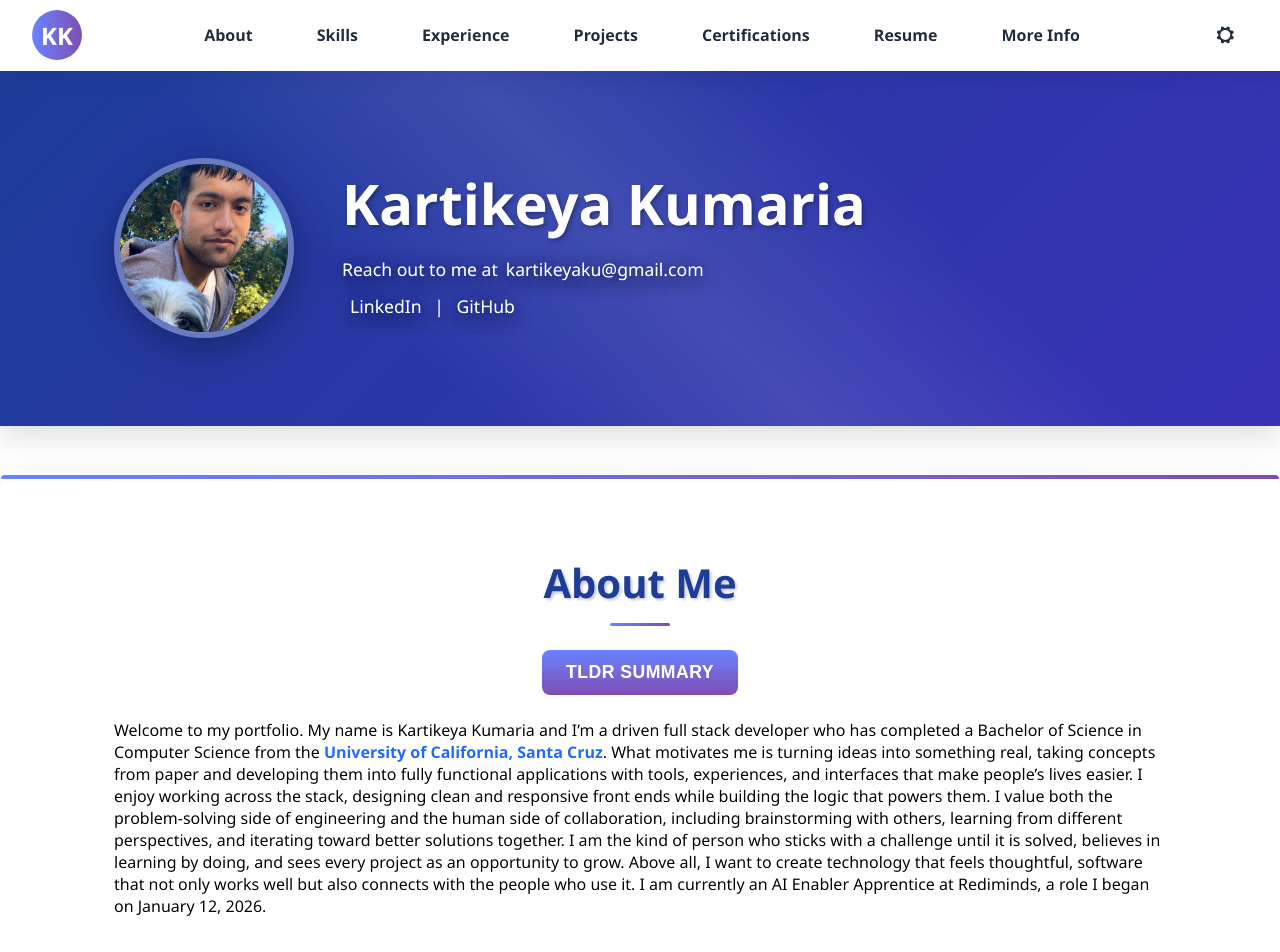
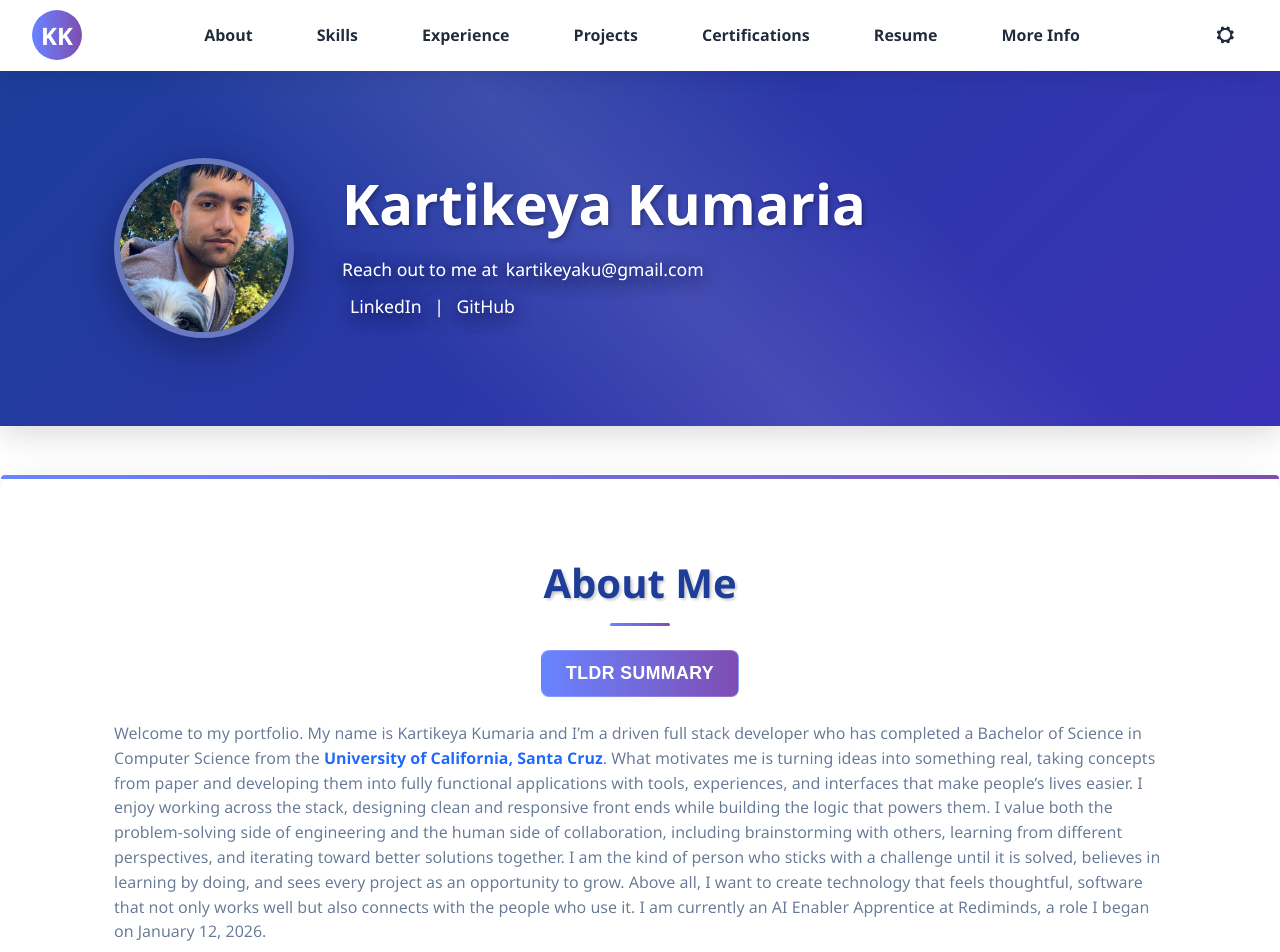
Before and after one commit to Karti722/Personal_Website, a Next.js app in the folder website/: page / in a window 1280 px wide. Shown: the top 952 px of the page. Built offline with nearby package versions, Linux system fonts and the light colour scheme.

Commit message:
Adjusted text styles for cyberpunk theme

```diff
--- a/website/app/components/Sections/About/About.module.css
+++ b/website/app/components/Sections/About/About.module.css
@@ -3,15 +3,15 @@
   width: fit-content;
   margin: 0 auto 1.5rem auto;
   padding: 0.75rem 1.5rem;
-  background: var(--card-accent-gradient);
-  color: white;
-  border: none;
+  background: var(--accent-gradient);
+  color: #ffffff;
+  border: 1px solid var(--section-border-color);
   border-radius: 8px;
   font-size: clamp(0.9rem, 2vw, 1.1rem);
-  font-weight: 600;
+  font-weight: 700;
   cursor: pointer;
   transition: all 0.3s cubic-bezier(0.34, 1.56, 0.64, 1);
-  box-shadow: 0 4px 15px var(--card-accent-glow);
+  box-shadow: var(--toggle-shadow);
   text-transform: uppercase;
   letter-spacing: 0.5px;
   position: relative;
@@ -37,12 +37,18 @@
 
 .toggleBtn:hover {
   transform: translateY(-3px);
-  box-shadow: 0 8px 24px var(--card-accent-glow);
+  box-shadow: var(--toggle-active-shadow);
+  filter: saturate(1.08);
 }
 
 .toggleBtn:active {
   transform: translateY(-1px);
-  box-shadow: 0 4px 12px var(--card-accent-glow);
+  box-shadow: var(--toggle-shadow);
+}
+
+:global(#about p) {
+  color: var(--muted-color);
+  line-height: 1.55;
 }
 
 @media (max-width: 768px) {
--- a/website/app/components/Sections/Certifications/Certifications.module.css
+++ b/website/app/components/Sections/Certifications/Certifications.module.css
@@ -67,16 +67,16 @@
   display: inline-block;
   margin-top: 1rem;
   padding: 0.56rem 1.08rem;
-  background: linear-gradient(135deg, #22c55e 0%, #10b981 45%, #059669 100%);
+  background: var(--success-gradient);
   color: white;
   border-radius: 8px;
   text-decoration: none;
   transition: all 0.3s ease;
   font-weight: 800;
   letter-spacing: 0.015em;
-  border: 1px solid rgba(255, 255, 255, 0.35);
+  border: 1px solid var(--success-border);
   box-shadow:
-    0 10px 24px rgba(16, 185, 129, 0.38),
+    0 10px 24px var(--success-glow),
     0 2px 8px rgba(0, 0, 0, 0.22),
     inset 0 1px 0 rgba(255, 255, 255, 0.35);
   text-shadow: 0 1px 2px rgba(0, 0, 0, 0.28);
@@ -88,7 +88,7 @@
 .certification a:hover {
   transform: translateY(-3px) scale(1.03);
   box-shadow:
-    0 14px 28px rgba(16, 185, 129, 0.48),
+    0 14px 28px var(--success-glow-strong),
     0 4px 12px rgba(0, 0, 0, 0.24),
     inset 0 1px 0 rgba(255, 255, 255, 0.42);
 }
@@ -114,13 +114,13 @@
   0%,
   100% {
     box-shadow:
-      0 10px 24px rgba(16, 185, 129, 0.38),
+      0 10px 24px var(--success-glow),
       0 2px 8px rgba(0, 0, 0, 0.22),
       inset 0 1px 0 rgba(255, 255, 255, 0.35);
   }
   50% {
     box-shadow:
-      0 14px 30px rgba(16, 185, 129, 0.5),
+      0 14px 30px var(--success-glow-strong),
       0 4px 12px rgba(0, 0, 0, 0.24),
       inset 0 1px 0 rgba(255, 255, 255, 0.4);
   }
--- a/website/app/components/Sections/Resume/Resume.module.css
+++ b/website/app/components/Sections/Resume/Resume.module.css
@@ -41,13 +41,13 @@
 }
 
 .viewBtn {
-  background: linear-gradient(135deg, #22c55e 0%, #10b981 45%, #059669 100%);
+  background: var(--success-gradient);
   color: white;
   font-weight: 800;
   letter-spacing: 0.015em;
-  border: 1px solid rgba(255, 255, 255, 0.35);
+  border: 1px solid var(--success-border);
   box-shadow:
-    0 10px 24px rgba(16, 185, 129, 0.38),
+    0 10px 24px var(--success-glow),
     0 2px 8px rgba(0, 0, 0, 0.22),
     inset 0 1px 0 rgba(255, 255, 255, 0.35);
   text-shadow: 0 1px 2px rgba(0, 0, 0, 0.28);
@@ -59,7 +59,7 @@
 .viewBtn:hover {
   transform: translateY(-3px) scale(1.03);
   box-shadow:
-    0 14px 28px rgba(16, 185, 129, 0.48),
+    0 14px 28px var(--success-glow-strong),
     0 4px 12px rgba(0, 0, 0, 0.24),
     inset 0 1px 0 rgba(255, 255, 255, 0.42);
 }
@@ -81,13 +81,13 @@
   0%,
   100% {
     box-shadow:
-      0 10px 24px rgba(16, 185, 129, 0.38),
+      0 10px 24px var(--success-glow),
       0 2px 8px rgba(0, 0, 0, 0.22),
       inset 0 1px 0 rgba(255, 255, 255, 0.35);
   }
   50% {
     box-shadow:
-      0 14px 30px rgba(16, 185, 129, 0.5),
+      0 14px 30px var(--success-glow-strong),
       0 4px 12px rgba(0, 0, 0, 0.24),
       inset 0 1px 0 rgba(255, 255, 255, 0.4);
   }
--- a/website/app/components/ThemeProvider/ThemeProvider.module.css
+++ b/website/app/components/ThemeProvider/ThemeProvider.module.css
@@ -29,6 +29,9 @@
   --card-accent-gradient: linear-gradient(180deg, #667eea, #764ba2);
   --card-accent-glow: rgba(102, 126, 234, 0.12);
   --success-gradient: linear-gradient(135deg, #10b981 0%, #059669 100%);
+  --success-border: rgba(255, 255, 255, 0.35);
+  --success-glow: rgba(16, 185, 129, 0.38);
+  --success-glow-strong: rgba(16, 185, 129, 0.5);
 }
 
 :global(.font-system) { --font-family-base: "Segoe UI", "Roboto", "Oxygen", "Ubuntu", "Cantarell", sans-serif; }
@@ -111,11 +114,16 @@
   --section-bg: rgba(15, 10, 40, 0.95);
   --accent-gradient: linear-gradient(90deg, #ec4899, #7c3aed);
   --accent-strong: #ec4899;
-  --text-color: #e9d5ff;
+  --text-color: #d7cdf5;
+  --muted-color: #9d8fc6;
   --link-color: #ec4899;
   --card-bg: linear-gradient(135deg, #4c1d95 0%, #581c87 100%);
   --skill-bg: linear-gradient(135deg, #ec4899 0%, #7c3aed 100%);
   --skill-hover-shadow: rgba(236, 72, 153, 0.4);
+  --success-gradient: linear-gradient(135deg, #22d3ee 0%, #7c3aed 56%, #ec4899 100%);
+  --success-border: rgba(236, 72, 153, 0.46);
+  --success-glow: rgba(168, 85, 247, 0.42);
+  --success-glow-strong: rgba(236, 72, 153, 0.52);
 }
 
 :global(.theme-vintage) {
```
